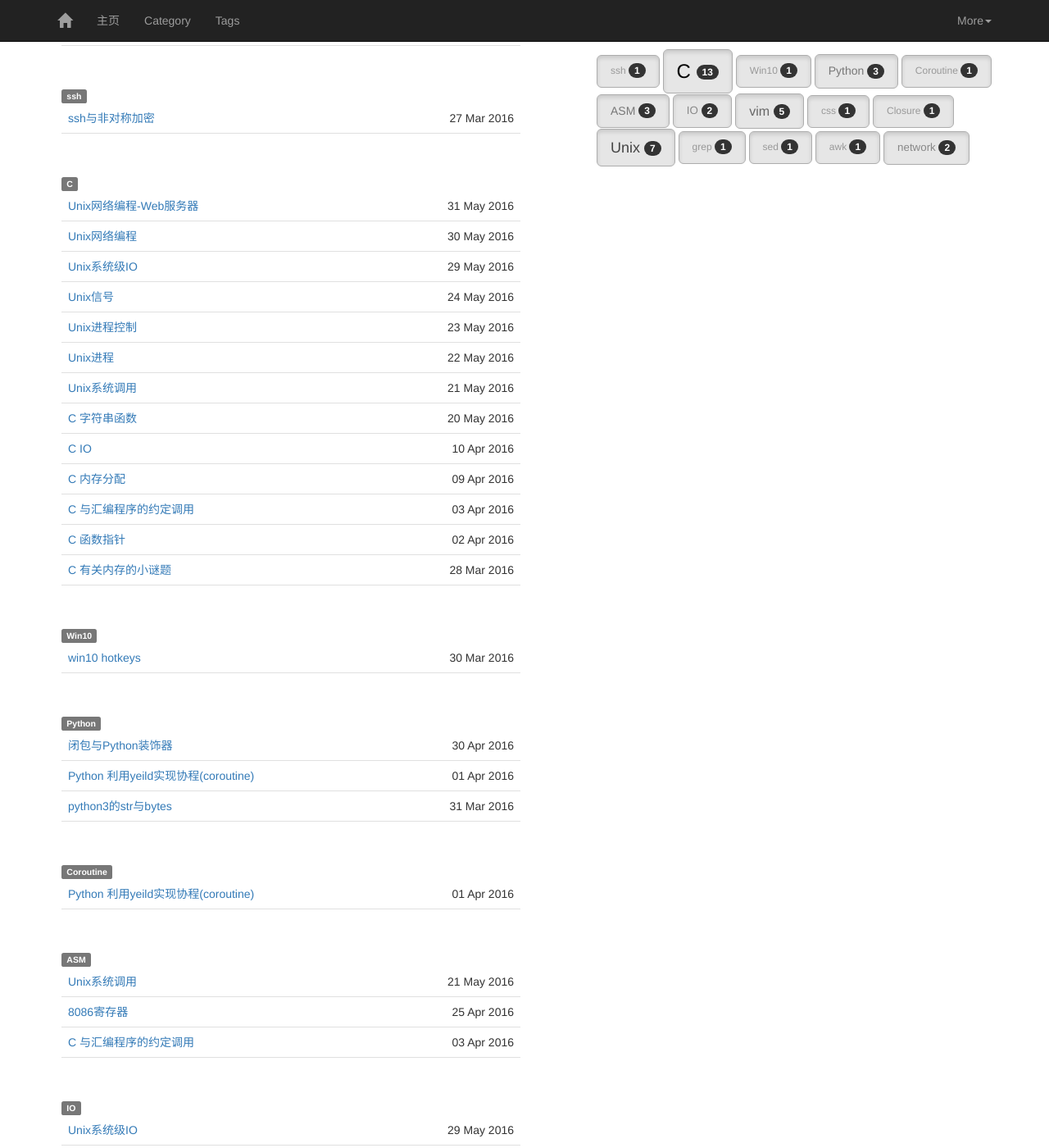
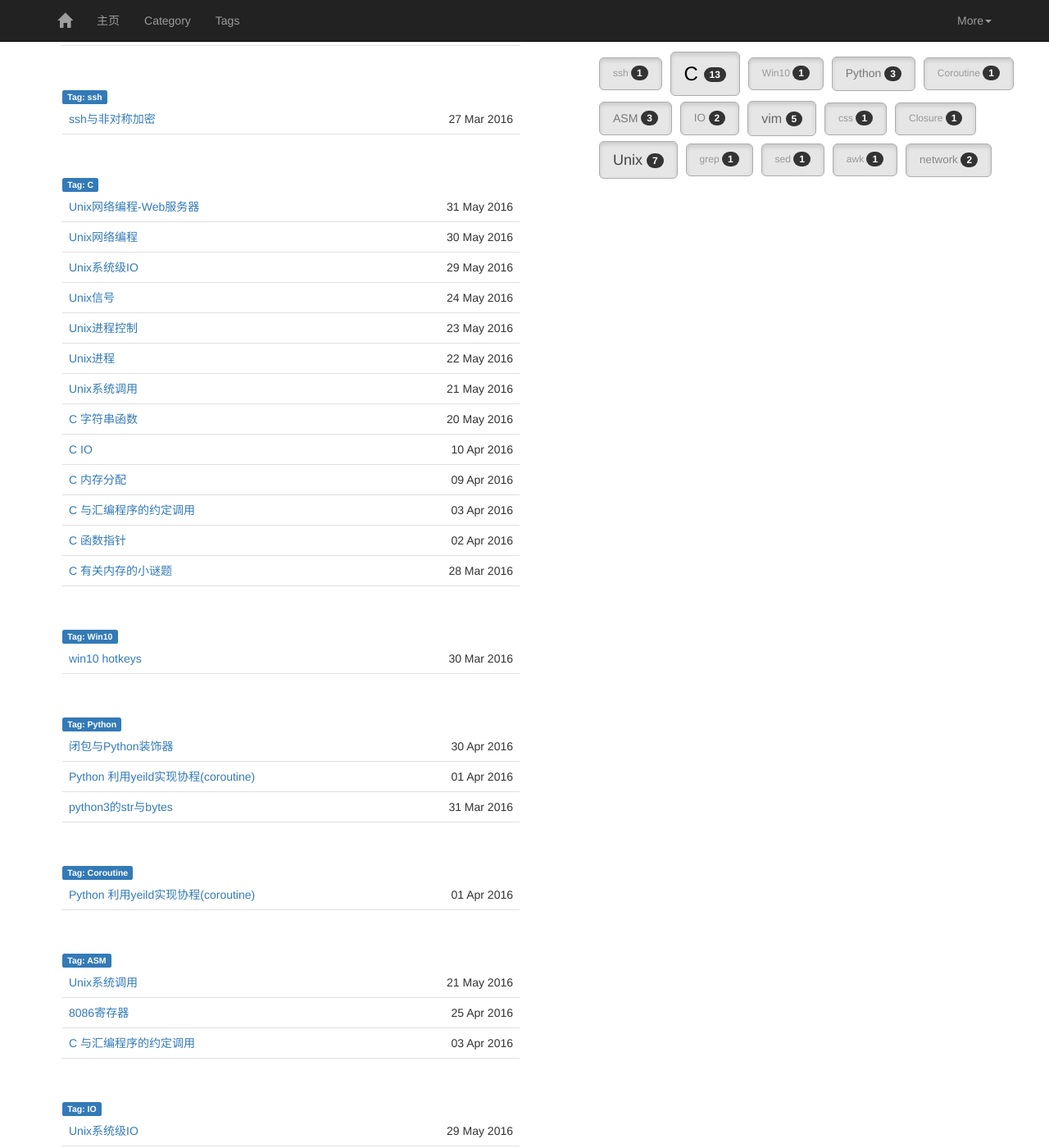
Before and after one commit to mapan1984/mapan1984.github.io, a Jekyll site: the page built from allposts/index.html, in a window 1280 px wide and 1400 px high. Shown: the whole window at 82% size. Built offline with Jekyll 4.4.1, drawn with Linux system fonts in a browser that asks for light colours; some of the changed text lies outside the part shown.

Commit message:
refactoring css

```diff
--- a/allposts/index.html
+++ b/allposts/index.html
@@ -10,15 +10,15 @@
   <div class="all-posts">
     <ul class="posts">
       {% for tag in site.tags %}
-        <li id="{{ tag[0] }}"  style="padding-top: 50px;" class="tag-list">
-          <span class="label label-default">{{ tag[0] }}</span>
+        <li id="{{ tag[0] }}"  style="padding-top: 50px;">
+          <span class="label label-primary">Tag: {{ tag[0] }}</span>
         </li>
         {% for post in tag[1] %}
-          <li class="post-list">
-            <div class="post-list-date">
+          <li class="post">
+            <div class="post-date">
               {{ post.date | date_to_string }}
             </div>
-            <div class="post-list-title">
+            <div class="post-title">
               <a href="{{ site.baseurl }}{{ post.url }}">{{ post.title }}</a>
             </div>
           </li>
--- a/stylesheets/my.css
+++ b/stylesheets/my.css
@@ -1,19 +1,19 @@
 /*post-list*/
 ul.posts {
     list-style-type: none;
-    padding: 0px;
+    padding: 1px;
     margin: 0px 5px 0px 5px;
     border-top: 1px solid #e0e0e0;
 }
-ul.posts li.post-list {
+ul.posts li.post {
     padding: 8px;
     min-height: 24px;
     border-bottom: 1px solid #e0e0e0;
 }
-ul.posts li.post-list:hover {
+ul.posts li.post:hover {
     background-color: #f0f0f0;
 }
-li.post-list div.post-list-date {
+li.post div.post-date {
     float: right;
 }
 /*tags-buttons*/
@@ -22,20 +22,29 @@
     margin-bottom: 10px;
 }
 div.tags-buttons a {
-    margin: 3px 3px 3px 3px;
+    margin: 3px;
 }
 /*profile*/
-.profile {
+div.profile {
     min-height: 260px;
 }
 svg {
     display: inline-block;
-    width: 16px;
-    height: 16px;
+    width: 15px;
+    height: 15px;
     vertical-align: middle;
 }
 /*post*/
-div.post {
+div.page-header div.post-tags {
+    float: right;
+    margin-top: -38px;
+    font-weight: bold;
+}
+div.page-header div.post-date {
+    float: right;
+    margin-top: -18px;
+}
+div.post-body {
     width: 70%;
     float: left;
     margin: 16px 0px 0px 0px;
@@ -43,23 +52,14 @@
     border-top: 1px solid #e0e0e0;
     border-bottom: 1px solid #e0e0e0;
 }
-div.post-content:hover {
+div.post-body div.post-content:hover {
     background-color: #f0f0f0;
 }
-div.post-tags {
-    float: right;
-    margin-top: -38px;
-    font-weight: bold;
-}
-div.post-date {
-    float: right;
-    margin-top: -18px;
-}
-div.post-turn {
+div.post-body div.post-turn {
     border-top: 1px solid #e0e0e0;
+    border-bottom: 1px solid #e0e0e0;
     margin: 0 auto;
 }
-/*post-tip*/
 div.post-tip {
     width: 20%;
     float: right;
@@ -93,13 +93,13 @@
 /*allposts*/
 #all-posts-tip {
     width: 40%;
-    margin: 0 20px 0 0;
+    margin: 0px 20px;
     position: absolute;
+    right: 20px;
     top: 60px;
-    right: 20px;
 }
-div.all-posts-buttons a{
-    margin: 3px 3px 3px 3px;
+#all-posts-tip a{
+    margin: 3px;
 }
 div.all-posts {
     width: 50%;
```
Also changed, not shown: _includes/posts-list.html (+4 -4 lines), _includes/profile.html (+4 -3 lines), _layouts/post.html (+4 -3 lines).
